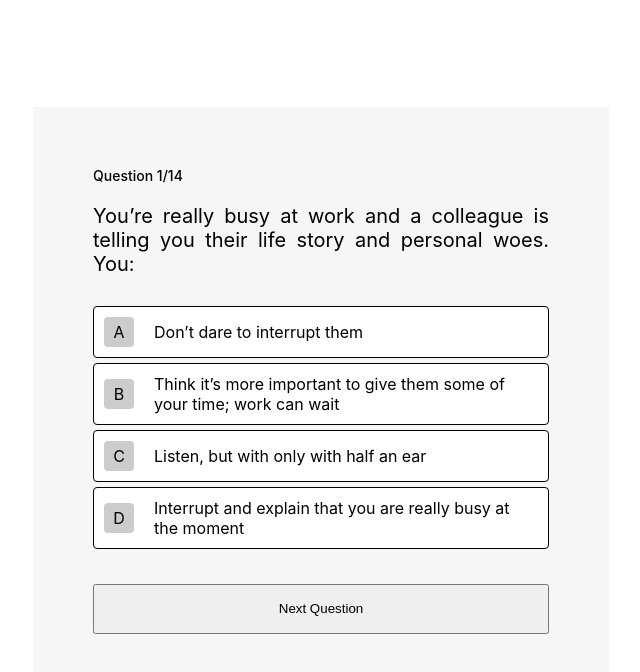
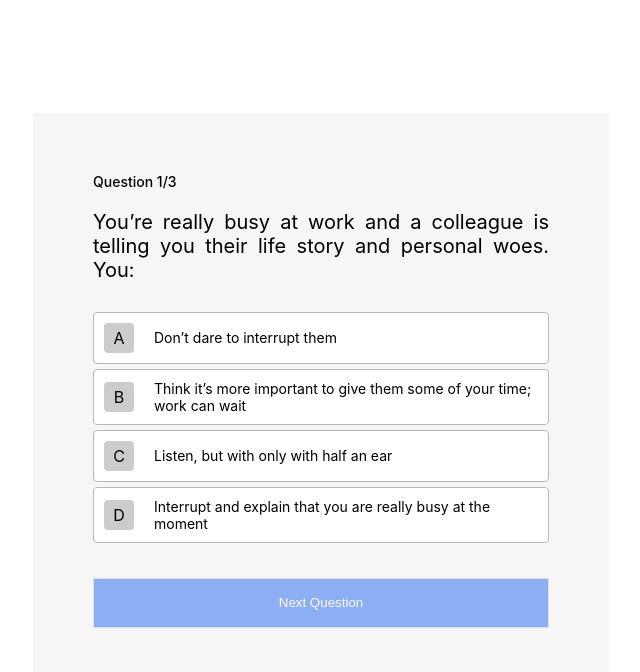
Before and after one commit to nondefyde/tm-proj, a React (Create React App) app: page / in a window 1280 px wide. Both pictures are taken after a click on the button "Start Personality Test". Shown: the top 672 px of the page, without its empty margins (319-959 px from the left). Built offline with nearby package versions, Linux system fonts and the light colour scheme.

Commit message:
completed questions answering features

```diff
--- a/src/App.tsx
+++ b/src/App.tsx
@@ -1,14 +1,11 @@
 import React, { useState } from 'react';
 import './App.css';
-import { QuestionSet } from './features/question-set/QuestionSet';
+import { QuestionSet } from './features/question-set';
 
 function App() {
   const [showTest, setShowTest] = useState(false);
   return (
     <div className="App">
-      {/*<header className="App-header">*/}
-      {/*</header>*/}
-
       <main className={'App-main'}>
         {!showTest ? <button onClick={() => setShowTest(true)}>Start Personality Test</button> : <QuestionSet/>}
       </main>
--- a/src/app/store.ts
+++ b/src/app/store.ts
@@ -1,9 +1,11 @@
 import { configureStore, ThunkAction, Action } from '@reduxjs/toolkit';
 import counterReducer from '../features/counter/counterSlice';
+import questionSetReducer from '../features/question-set/questionSlice';
 
 export const store = configureStore({
   reducer: {
     counter: counterReducer,
+    questionSet: questionSetReducer,
   },
 });
 
--- a/src/features/question-set/QuestionSet.styled.ts
+++ b/src/features/question-set/QuestionSet.styled.ts
@@ -20,3 +20,13 @@ export const QuestionSetStyledStep = styled.div`
 	padding: 10px;
 	font-weight: 500;
 `;
+
+export const StyledCenterContent = styled.div`
+  display: flex;
+	align-self: center;
+	justify-content: center;
+	align-content: center;
+	align-items: center;
+  width: inherit;
+  min-height: inherit;
+`;
--- a/src/features/question-set/QuestionSet.tsx
+++ b/src/features/question-set/QuestionSet.tsx
@@ -1,16 +1,68 @@
-import React from 'react';
-import { QuestionSetStyledContainer, QuestionSetStyledStep } from './QuestionSet.styled';
-import { Question, QuestionType } from './question';
-import { allQuestions } from './questions';
+import React, { useEffect } from 'react';
+import { QuestionSetStyledContainer, QuestionSetStyledStep, StyledCenterContent } from './QuestionSet.styled';
+import { useAppDispatch, useAppSelector } from '../../app/hooks';
+import {
+  answerQuestion,
+  fetchQuestionAsync,
+  selectNextQuestion,
+  selectPreviousQuestion
+} from './questionSlice';
+import { AnswerType, Question } from './question';
+import { RootState } from '../../app/store';
 
 export const QuestionSet = () => {
-  const questions: QuestionType[] = allQuestions;
+  const dispatch = useAppDispatch();
+
+  const { questions, status, answers, current, currentIndex } = useAppSelector(({ questionSet }: RootState) => questionSet);
+
+  useEffect(() => {
+    dispatch(fetchQuestionAsync())
+  }, [])
+
+  const onNext = (answer?: AnswerType) => {
+    if(answer) {
+      console.log('output answer ', answer.questionId)
+      dispatch(selectNextQuestion(answer.questionId))
+    }
+  }
+
+  const onPrevious = () => {
+    dispatch(selectPreviousQuestion())
+  }
+
+  const onAnsweredQuestion = (answer: AnswerType) => {
+    dispatch(answerQuestion(answer))
+  }
+
+
   return (
     <QuestionSetStyledContainer>
-      <QuestionSetStyledStep>
-        Question 1/14
-      </QuestionSetStyledStep>
-      {questions.map((question: QuestionType) => <Question key={question.id} question={question}/>)}
+      {
+        !questions.length || status === 'loading' ?
+          <StyledCenterContent>
+            Loading...
+          </StyledCenterContent> :
+          <div>
+            {questions.length && current ?
+              <div>
+                <QuestionSetStyledStep>
+                  {questions.length ? `Question ${currentIndex + 1}/${questions.length}` : ''}
+                </QuestionSetStyledStep>
+                <Question
+                  currentIndex={currentIndex}
+                  key={current.id}
+                  answer={answers[current.id]}
+                  onPrevious={onPrevious}
+                  onNext={onNext}
+                  answerQuestion={onAnsweredQuestion}
+                  question={current}/>
+              </div>
+              : <StyledCenterContent>
+                No Question
+              </StyledCenterContent>
+            }
+          </div>
+      }
     </QuestionSetStyledContainer>
   );
 }
--- a/src/features/question-set/question-item/QuestionItem.styled.ts
+++ b/src/features/question-set/question-item/QuestionItem.styled.ts
@@ -1,6 +1,10 @@
 import styled from 'styled-components';
 
-export const QuestionItemStyledContainer = styled.div`
+interface Props {
+	selected: boolean
+}
+
+export const QuestionItemStyledContainer = styled.div<Props>`
   display: flex;
   flex-direction: row;
   padding: 10px;
@@ -10,14 +14,16 @@ export const QuestionItemStyledContainer = styled.div`
   gap: 20px;
   align-items: center;
   border-radius: 4px;
-  border: 1px solid black;
+  border: 1px solid #bbb7b7;
 
   :hover {
     border: 1px solid #d90f0f;
   }
+
+  ${({ selected }) => selected && 'border: 1px solid #d90f0f'}
 `;
 
-export const QuestionStyledIdentifier = styled.div`
+export const QuestionStyledIdentifier = styled.div<Props>`
 	width: 30px;
 	height: 30px;
 	min-width: 30px;
@@ -27,8 +33,13 @@ export const QuestionStyledIdentifier = styled.div`
 	display: flex;
 	justify-content: center;
   align-items: center;
+
+  ${({ selected }) => selected && `
+      background-color: #d90f0f;
+      color: #ffffff
+  `}
 `;
 
 export const QuestionStyledDescription = styled.div`
-	font-size: 16px;
+	font-size: 14px;
 `;
--- a/src/features/question-set/question-item/QuestionItem.tsx
+++ b/src/features/question-set/question-item/QuestionItem.tsx
@@ -1,5 +1,5 @@
-import React from 'react';
-import { QuestionTypeItem } from '../question';
+import React, { useMemo, useState } from 'react';
+import { AnswerType, QuestionTypeItem } from '../question';
 import {
   QuestionItemStyledContainer,
   QuestionStyledDescription,
@@ -7,16 +7,23 @@ import {
 } from './QuestionItem.styled';
 
 export type QuestionItemProps = {
+  selectedAnswer: AnswerType | undefined
+  questionId: string
   item: QuestionTypeItem
-  onItemClicked: (item: QuestionTypeItem) => void
+  onItemClicked: (answer: AnswerType) => void
 }
 
 export function QuestionItem(props: QuestionItemProps) {
-  const {item, onItemClicked} = props;
+  const {questionId, item, selectedAnswer, onItemClicked} = props;
+
+
+  const selected = useMemo(() => !!selectedAnswer && selectedAnswer?.item?.id === item.id, [selectedAnswer])
 
   return (
-    <QuestionItemStyledContainer onClick={() => onItemClicked(item)}>
-      <QuestionStyledIdentifier>
+    <QuestionItemStyledContainer
+      selected={selected}
+      onClick={() => onItemClicked({item, questionId})}>
+      <QuestionStyledIdentifier selected={selected}>
         <span>{item.identifier}</span>
       </QuestionStyledIdentifier>
       <QuestionStyledDescription>
--- a/src/features/question-set/question/Question.styled.ts
+++ b/src/features/question-set/question/Question.styled.ts
@@ -12,8 +12,29 @@ export const QuestionStyledTitle = styled.div`
 `;
 
 
-export const QuestionStyledButton = styled.button`
-	margin-top: 30px;
-	width: 100%;
-	height: 50px
+export const QuestionStyledButton = styled.button<{$isDefault?: boolean}>`
+  margin-top: 30px;
+  width: 100%;
+  height: 50px;
+  cursor: pointer;
+  color: #ffffff;
+  border: 1px solid #cccccc;
+
+  ${(props) => props.$isDefault ?
+    `background-color: #f6f6f6;
+     color: #000000;
+    `
+    : `background-color: #226bef;
+       color: #ffffff;
+    `}
+  :disabled {
+    opacity: 0.5;
+    cursor: no-drop;
+  }
 `;
+
+export const StyledButtons = styled.div`
+  display: flex;
+  flex-direction: row;
+  gap: 10px;
+`;
--- a/src/features/question-set/question/Question.tsx
+++ b/src/features/question-set/question/Question.tsx
@@ -1,19 +1,25 @@
-import React  from 'react';
-import { QuestionType, QuestionTypeItem } from './index';
-import { QuestionStyledButton, QuestionStyledContainer, QuestionStyledTitle } from './Question.styled';
+import React, { useState } from 'react';
+import { AnswerType, QuestionType, QuestionTypeItem } from './index';
+import { QuestionStyledButton, QuestionStyledContainer, QuestionStyledTitle, StyledButtons } from './Question.styled';
 import { QuestionItem } from '../question-item';
 
 export type QuestionProps = {
+  currentIndex: number,
+  answer?: AnswerType,
   question: QuestionType,
+  onPrevious: (answer?: AnswerType) => void
+  onNext: (answer?: AnswerType) => void
+  answerQuestion: (answer: AnswerType) => void
 }
 
 export function Question(props: QuestionProps) {
-  const {question} = props;
+  const {question, answer,  answerQuestion, onPrevious, onNext, currentIndex} = props;
 
-  const onNextButtonClicked = () => {}
+  const [selected, setSelected] = useState<AnswerType | undefined>(answer);
 
-  const onItemClicked = (item: QuestionTypeItem) => {
-    console.log('OUTPUT item ::: ', item);
+  const onSelected = (answer: AnswerType) => {
+    setSelected(answer);
+    answerQuestion(answer)
   }
 
   return (
@@ -23,12 +29,26 @@ export function Question(props: QuestionProps) {
       </QuestionStyledTitle>
       {question.items.map((item: QuestionTypeItem) => {
         return <QuestionItem
-          onItemClicked={onItemClicked}
+          selectedAnswer={selected}
+          questionId={question.id}
+          onItemClicked={onSelected}
           key={item.id} item={item} />
       })}
-      <QuestionStyledButton onClick={onNextButtonClicked}>
-        Next Question
-      </QuestionStyledButton>
+      <StyledButtons>
+        {currentIndex > 0 &&
+          <QuestionStyledButton
+            disabled={currentIndex <= 0}
+            $isDefault={true}
+            onClick={() => onPrevious(selected)}>
+            Previous Question
+          </QuestionStyledButton>
+        }
+        <QuestionStyledButton
+          disabled={!selected}
+          onClick={() => onNext(selected)}>
+          Next Question
+        </QuestionStyledButton>
+      </StyledButtons>
     </QuestionStyledContainer>
   );
 }
--- a/src/features/question-set/question/index.ts
+++ b/src/features/question-set/question/index.ts
@@ -17,3 +17,8 @@ export type QuestionType = {
 	type: QuestionEnumType,
 	items: QuestionTypeItem[]
 }
+
+export type AnswerType = {
+	questionId: string,
+	item: QuestionTypeItem
+}
--- /dev/null
+++ b/src/features/question-set/questionSlice.ts
@@ -0,0 +1,77 @@
+import { createAsyncThunk, createSlice, PayloadAction } from '@reduxjs/toolkit';
+import { fetchQuestion } from './questionsAPI';
+import { AnswerType, QuestionType } from './question';
+
+export interface QuestionSetState {
+  questions: QuestionType[];
+  current?: QuestionType;
+  currentIndex: number;
+  answers: Record<string, AnswerType>;
+  status: 'idle' | 'loading' | 'failed';
+}
+
+const initialState: QuestionSetState = {
+  questions: [],
+  currentIndex: 0,
+  current: undefined,
+  answers: {},
+  status: 'idle',
+};
+
+export const fetchQuestionAsync = createAsyncThunk(
+  'questions/fetchQuestions',
+  async () => {
+    const response = await fetchQuestion();
+    // The value we return becomes the `fulfilled` action payload
+    return response.data;
+  }
+);
+
+export const questionSetSlice = createSlice({
+  name: 'questionSet',
+  initialState,
+  // The `reducers` field lets us define reducers and generate associated actions
+  reducers: {
+    // Use the PayloadAction type to declare the contents of `action.payload`
+    selectNextQuestion: (state, action: PayloadAction<string>) => {
+      const index = state.currentIndex + 1
+      if (state.questions[index]) {
+        state.current = state.questions[index];
+        state.currentIndex = index;
+      }
+    },
+    selectPreviousQuestion: (state) => {
+      const index = state.currentIndex - 1
+      if(state.questions[index]) {
+        state.current = state.questions[index];
+        state.currentIndex = index;
+      }
+    },
+    answerQuestion: (state, action: PayloadAction<AnswerType>) => {
+      state.answers[action.payload.questionId] = action.payload;
+    },
+  },
+  // The `extraReducers` field lets the slice handle actions defined elsewhere,
+  // including actions generated by createAsyncThunk or in other slices.
+  extraReducers: (builder) => {
+    builder
+      .addCase(fetchQuestionAsync.pending, (state) => {
+        state.status = 'loading';
+      })
+      .addCase(fetchQuestionAsync.fulfilled, (state, action) => {
+        state.status = 'idle';
+        state.questions = action.payload;
+        if(action.payload.length) {
+          state.current = state.questions[0];
+          state.currentIndex = 0;
+        }
+      })
+      .addCase(fetchQuestionAsync.rejected, (state) => {
+        state.status = 'failed';
+      });
+  },
+});
+
+export const { answerQuestion, selectNextQuestion, selectPreviousQuestion } = questionSetSlice.actions;
+
+export default questionSetSlice.reducer;
--- /dev/null
+++ b/src/features/question-set/questionsAPI.ts
@@ -0,0 +1,9 @@
+// A mock function to mimic making an async request for data
+import { allQuestions } from './questions';
+import { QuestionType } from './question';
+
+export function fetchQuestion() {
+  return new Promise<{data: QuestionType[]}>((resolve) =>
+    setTimeout(() => resolve({ data: allQuestions }), 500)
+  );
+}
```
Also changed, not shown: src/features/question-set/questions.js (+55 -1 lines), 2 other files (tests, documents, lock files or other folders).
